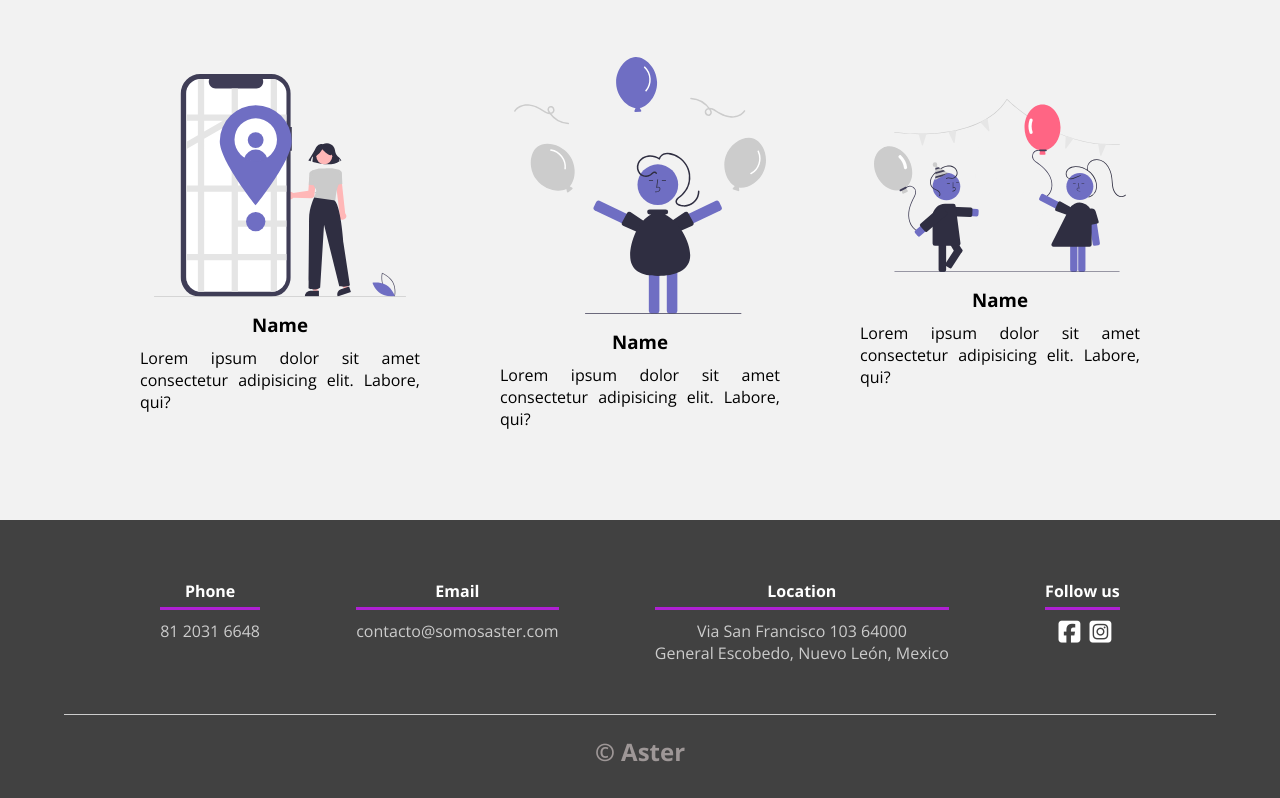
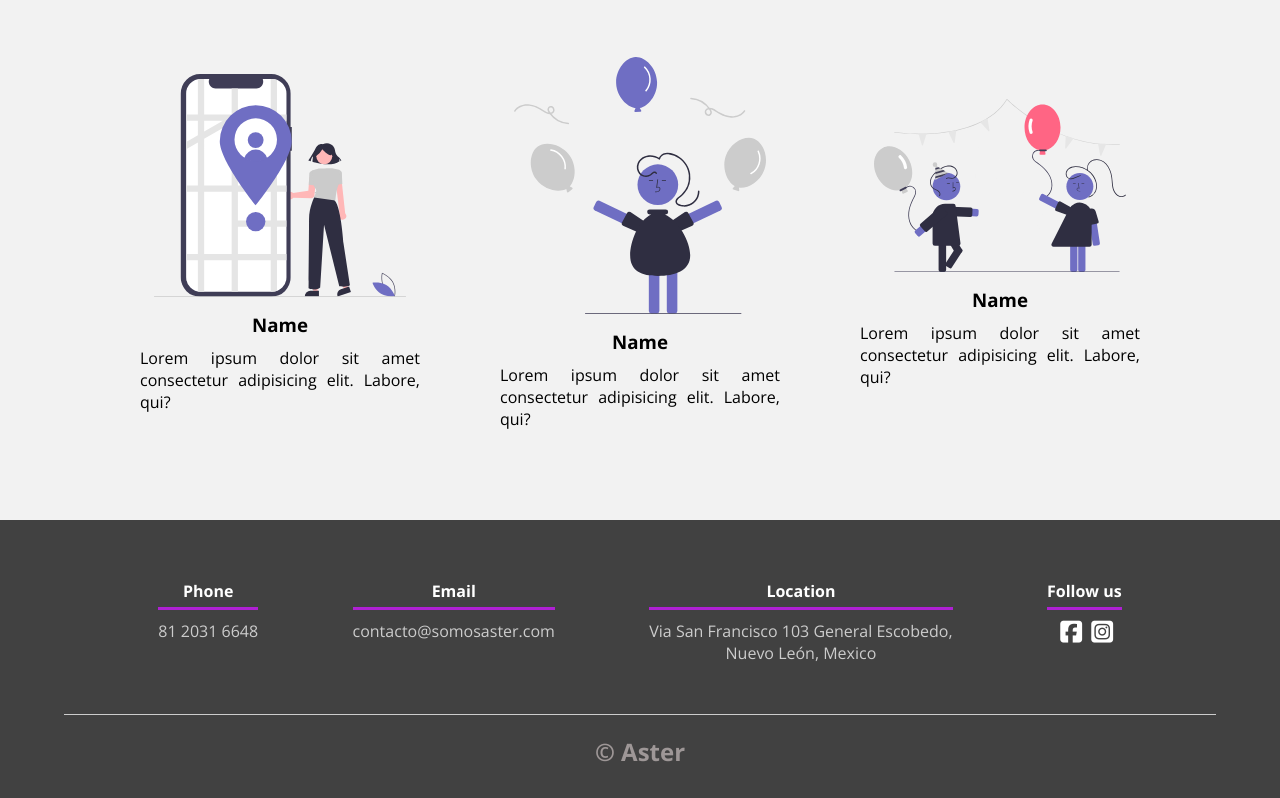
Before and after one commit to Flozak/Aster, a plain HTML site: page index.html in a window 1280 px wide. Shown: the part 2768-3566 px from the top of the page. Drawn offline with nearby package versions, Linux system fonts and the light colour scheme.

Commit message:
Update index.html

```diff
--- a/index.html
+++ b/index.html
@@ -129,7 +129,7 @@
             </div>
             <div class="content-foo">
                 <h4>Location</h4>
-                <p>Via San Francisco 103 64000<br>General Escobedo, Nuevo León, Mexico</p>
+                <p>Via San Francisco 103 General Escobedo,<br>Nuevo León, Mexico</p>
             </div>
             <div class="content-foo">
                 <h4>Follow us</h4>
```
